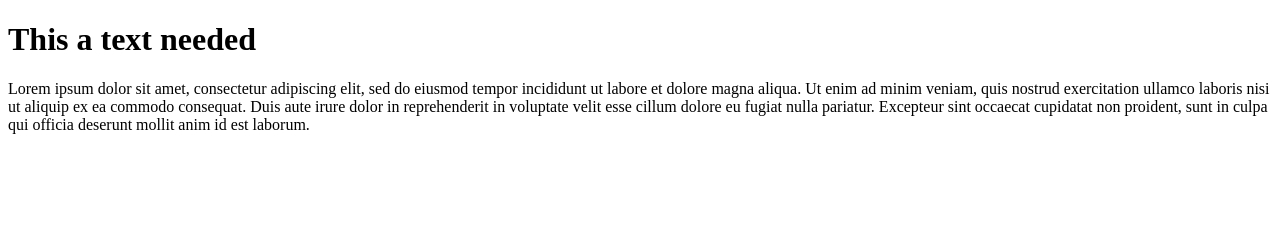
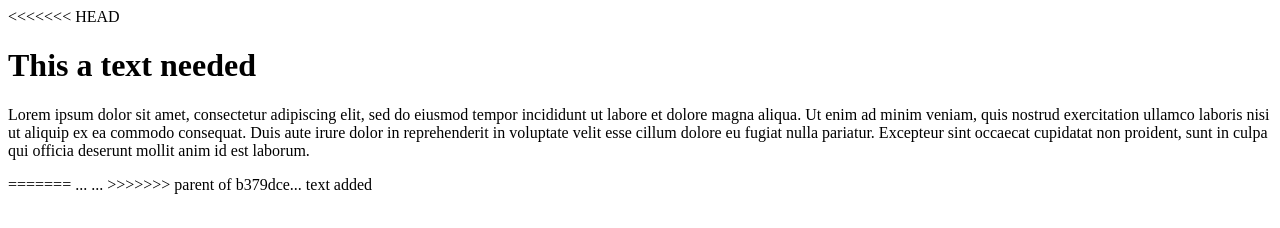
Before and after one commit to pazzo10/Repo_for_git_exo, a plain HTML site: page index.html in a window 1280 px wide. Drawn offline with Linux system fonts and the light colour scheme.

Commit message:
changes done

```diff
--- a/index.html
+++ b/index.html
@@ -1,13 +1,19 @@
 <!doctype html>
 <html lang="fr">
 <head>
-	<meta charset="utf-8">
-	<title>Titre de la page</title>
-	<link rel="stylesheet" href="style.css">
-	<script src="script.js"></script>
+  <meta charset="utf-8">
+  <title>Titre de la page</title>
+  <link rel="stylesheet" href="style.css">
+  <script src="script.js"></script>
 </head>
 <body>
+<<<<<<< HEAD
 	<h1>This a text needed</h1>
 	<p>Lorem ipsum dolor sit amet, consectetur adipiscing elit, sed do eiusmod tempor incididunt ut labore et dolore magna aliqua. Ut enim ad minim veniam, quis nostrud exercitation ullamco laboris nisi ut aliquip ex ea commodo consequat. Duis aute irure dolor in reprehenderit in voluptate velit esse cillum dolore eu fugiat nulla pariatur. Excepteur sint occaecat cupidatat non proident, sunt in culpa qui officia deserunt mollit anim id est laborum.</p>
+=======
+  ...
+  <!-- Le reste du contenu -->
+  ...
+>>>>>>> parent of b379dce... text added
 </body>
 </html>
```
